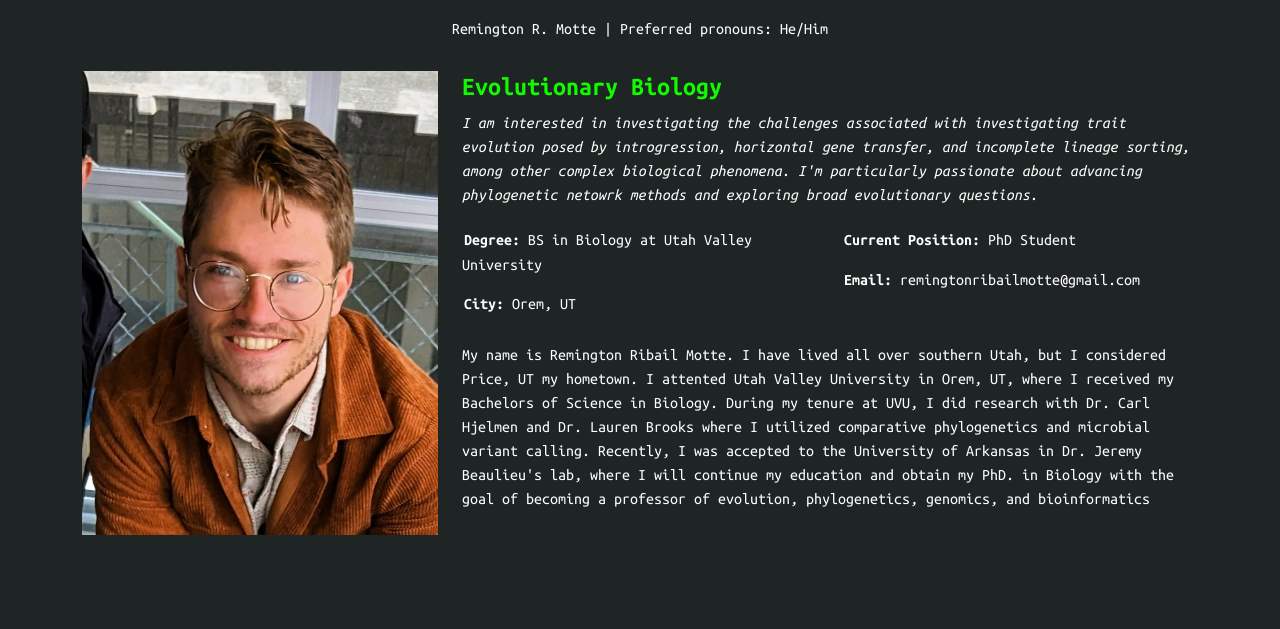
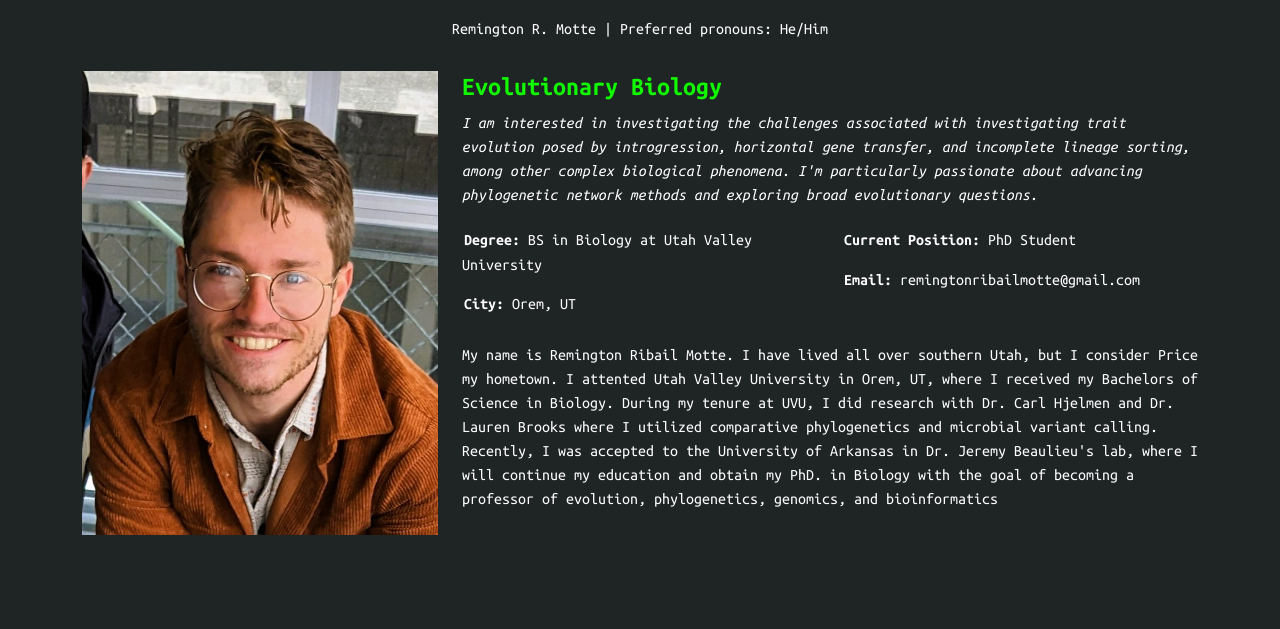
Before and after one commit to remingtonrimo/remingtonrimo.github.io, a plain HTML site: page about.html in a window 1280 px wide. Shown: the part 171-800 px from the top of the page. Drawn offline with Linux system fonts and the light colour scheme.

Commit message:
spell check

```diff
--- a/about.html
+++ b/about.html
@@ -93,7 +93,7 @@
             <h3>Evolutionary Biology</h3>
             <p class="fst-italic">
               I am interested in investigating the challenges associated with investigating trait evolution posed by introgression, horizontal gene transfer, and incomplete lineage
-			  sorting, among other complex biological phenomena. I'm particularly passionate about advancing phylogenetic netowrk methods and exploring broad
+			  sorting, among other complex biological phenomena. I'm particularly passionate about advancing phylogenetic network methods and exploring broad
 			  evolutionary questions.
             </p>
             <div class="row">
@@ -111,7 +111,7 @@
               </div>
             </div>
             <p>
-             My name is Remington Ribail Motte. I have lived all over southern Utah, but I considered Price, UT my hometown. I attented Utah Valley University in Orem, UT,
+             My name is Remington Ribail Motte. I have lived all over southern Utah, but I consider Price my hometown. I attented Utah Valley University in Orem, UT,
 			 where I received my Bachelors of Science in Biology. During my tenure at UVU, I did research with Dr. Carl Hjelmen and Dr. Lauren Brooks where I utilized comparative phylogenetics and microbial variant calling.
 			 Recently, I was accepted to the University of Arkansas in Dr. Jeremy Beaulieu's lab, where I will continue my education and obtain my PhD. in Biology with the goal of becoming a professor of evolution, phylogenetics, genomics, and bioinformatics
             </p>
```
